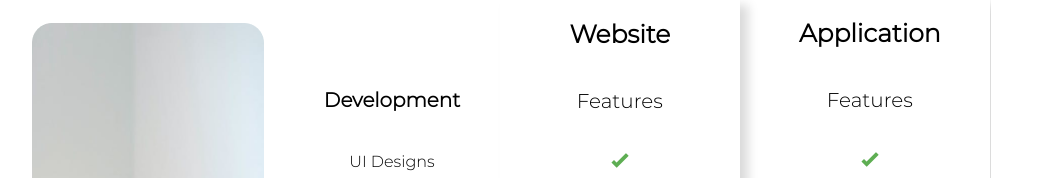
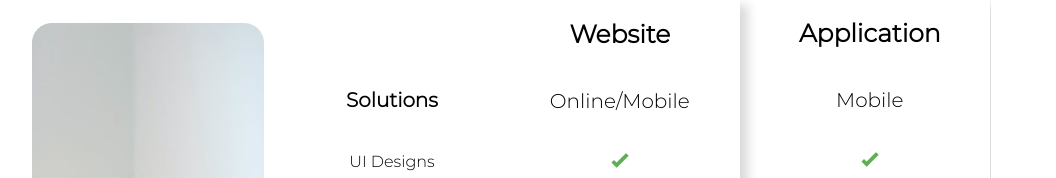
Before and after one commit to abstudios617/freedom-rains, a React (Create React App) app in the folder client/: page /pricing in a window 1280 px wide. Shown: the part 2608-2786 px from the top of the page, without its empty margins (129-1185 px from the left). Built offline with nearby package versions, Linux system fonts and the light colour scheme; no server answers; what use-ssr would draw is missing.

Commit message:
Updated solutions section and added links

```diff
--- a/client/src/components/development/index.js
+++ b/client/src/components/development/index.js
@@ -30,11 +30,11 @@ const Development = () => {
   });
 
   const featureChecklist = developmentFeatures.map((type) => {
-    const { name, uiDesigns, uxDesigns, adminDashoard, analyticsDashboard, seoOptimization, iosStoreOptimization, onPageOptimization, chatBox, clothingDropshipping, satisfactionGuarantee } = type;
+    const { name, title, uiDesigns, uxDesigns, adminDashoard, analyticsDashboard, seoOptimization, iosStoreOptimization, onPageOptimization, chatBox, clothingDropshipping, satisfactionGuarantee } = type;
     return (
       <DevelopItemWrapperApp key={name}>
         <DevelopTypeHeading> {name} </DevelopTypeHeading>
-        <DevelopFeatureHeading> Features </DevelopFeatureHeading>
+        <DevelopFeatureHeading> {title} </DevelopFeatureHeading>
         <DevelopFeature>
           <img src={uiDesigns ? greenCheckmark : blueX}/>
         </DevelopFeature>
@@ -75,7 +75,7 @@ const Development = () => {
   });
 
   return (
-    <div id="Development">
+    <div id="Solutions">
       <DevelopHeading>
         <div>
           <DevelopTitle>
@@ -90,7 +90,7 @@ const Development = () => {
           <img src={sideImg} alt="Workspace Image"/>
         </DevelopSideImg>
         <div>
-          <DevelopTitleHeading> Development </DevelopTitleHeading>
+          <DevelopTitleHeading> Solutions </DevelopTitleHeading>
           {featureList}
         </div>
         <DevelopCenter> {featureChecklist} </DevelopCenter>
--- a/client/src/components/pricing/index.js
+++ b/client/src/components/pricing/index.js
@@ -25,7 +25,7 @@ const Pricing = ({freeAccount}) => {
   });
 
   return (
-    <div id="Pricing">
+    <div id="E-Commerce">
       <PriceHeading>
         <div>
           <PriceTitle>Simple, pricing for Everyone</PriceTitle>
--- a/client/src/constants/pricing.js
+++ b/client/src/constants/pricing.js
@@ -284,6 +284,7 @@ export const developmentFeaturesList = [
 export const developmentFeatures = [
   {
     name: 'Website',
+    title: 'Online/Mobile',
     isFeatured: false,
     uiDesigns: true,
     uxDesigns: true,
@@ -298,6 +299,7 @@ export const developmentFeatures = [
   },
   {
     name: 'Application',
+    title: 'Mobile',
     isFeatured: true,
     uiDesigns: true,
     uxDesigns: true,
@@ -326,7 +328,7 @@ export const pricingPackage = [
       'We handle all your marketing needs from strategy to design and implementation.',
   },
   {
-    name: 'Development',
+    name: 'Solutions',
     image: developIcon,
     content:
       'Let us develop a website or application for you that actually converts visitors into customers.',
```
Also changed, not shown: 1 other file (tests, documents, lock files or other folders).
